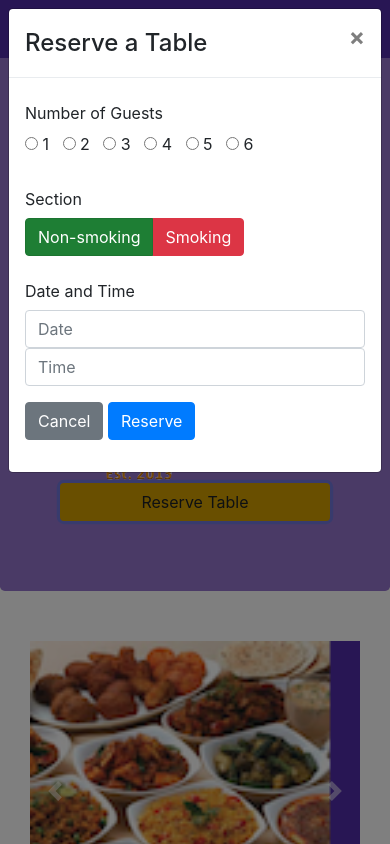
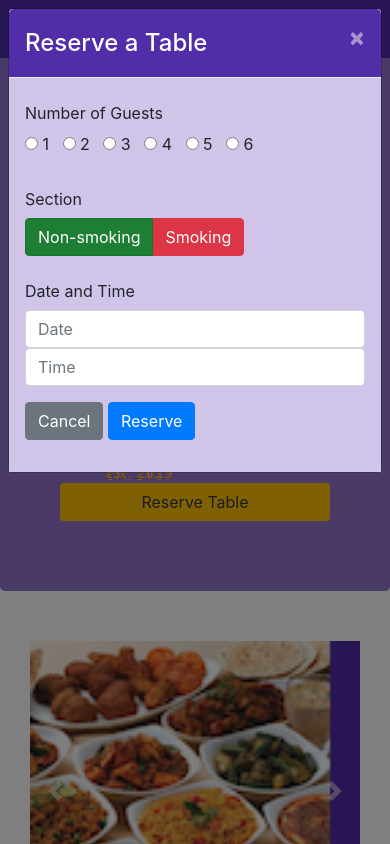
Before and after one commit to afifaniks/Coursera_Bootstrap, a website: page index.html in a window 390 px wide. Both pictures are taken after a click on the button "Reserve Table". Shown: the top 844 px of the page. Drawn offline with nearby package versions, Linux system fonts and the light colour scheme.

Commit message:
Assignment 4

```diff
--- a/css/styles.scss
+++ b/css/styles.scss
@@ -74,3 +74,15 @@ body{
     bottom: 0px;
     z-index: 1;
 }
+
+.modal-header {
+ background: $background-dark;
+ color: #FFF;
+    button {
+        color: floralwhite;
+    }
+}
+
+.modal-body {
+    background: $background-pale;
+}
--- a/index.html
+++ b/index.html
@@ -29,7 +29,7 @@
                         <li class="nav-item"><a class="nav-link" href="./contactus.html"><span class="fa fa-address-card fa-lg"></span> Contact</a></li>
                 </ul>
                 <span class="navbar-text">
-                    <a href="" data-toggle="modal" data-target="#loginModal">
+                    <a role="button" id="logIn">
                         <span class="fa fa-sign-in"> Login</span>
                     </a>
                 </span>
@@ -144,8 +144,7 @@
                 </div> -->
                 <!-- For Modal -->
                 <div class="col-12 col-sm-3 align-self-center">
-                    <a role="button" class="btn bg-warning btn-block text-dark"
-                    data-toggle="modal" data-target="#reserveModal" href="">Reserve Table</a>
+                    <a role="button" id="reserveBtn" class="btn bg-warning btn-block text-dark">Reserve Table</a>
                 </div>
             </div>
         </div>
@@ -351,6 +350,17 @@
             });
         });
     </script>
+    <script>
+        $(document).ready(function (){
+            // $("#loginModal").modal("hide");
+            $("#logIn").click(function(){
+                $("#loginModal").modal("show");
+            });
+            $("#reserveBtn").click(function(){
+                $("#reserveModal").modal("show");
+            });
+        });
+    </script>
 </body>
 
 </html>
```
Also changed, not shown: css/styles.css.
